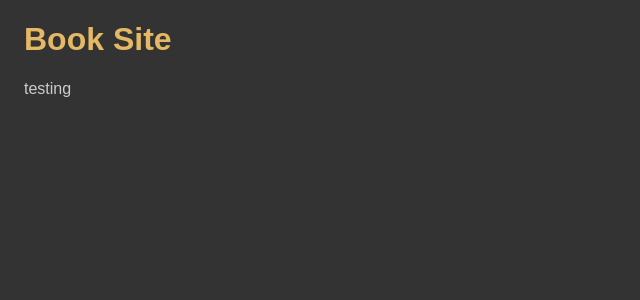
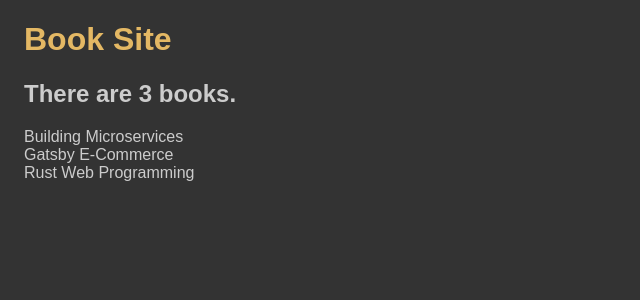
Before and after one commit to edwardtanguay/et-002-nestedcompslive, a React (Vite) app: page / in a window 1280 px wide. Shown: the top 300 px of the page, without its empty margins (0-640 px from the left). Built offline with nearby package versions, Linux system fonts and the light colour scheme.

Commit message:
titles showing

```diff
--- a/src/App.tsx
+++ b/src/App.tsx
@@ -1,12 +1,46 @@
-import './App.scss'
+import './App.scss';
+
+const books = [
+	{
+		id: 1,
+		title: 'Building Microservices',
+		author: 'Sam Newman',
+		bookUrl: 'https://edwardtanguay.vercel.app/techBooks?id=1',
+		imageUrl:
+			'https://edwardtanguay.vercel.app/customImages/techBooks/buildingMicroservices.jpg'
+	},
+	{
+		id: 2,
+		title: 'Gatsby E-Commerce',
+		author: 'Alex Libby',
+		bookUrl: 'https://edwardtanguay.vercel.app/techBooks?id=2',
+		imageUrl:
+			'https://edwardtanguay.vercel.app/customImages/techBooks/gatsbyEcommerce.jpg'
+	},
+  {
+    id: 3,
+    title: 'Rust Web Programming',
+    author: 'Maxwell Flitton',
+    bookUrl: 'https://edwardtanguay.vercel.app/techBooks?id=3',
+    imageUrl:
+      'https://edwardtanguay.vercel.app/customImages/techBooks/rustWeb.jpg'
+  }
+];
 
 function App() {
-  return (
-    <div className="App">
-    <h1>Book Site</h1>
-    <p>testing</p>
-    </div>
-  )
+	return (
+		<div className="App">
+			<h1>Book Site</h1>
+      <h2>There are {books.length} books.</h2>
+      {books.map((book, index) => {
+        return (
+          <div className="book" key={index}>
+            <div className="title">{book.title}</div>
+          </div>
+        )
+      })}
+		</div>
+	);
 }
 
-export default App
+export default App;
```
